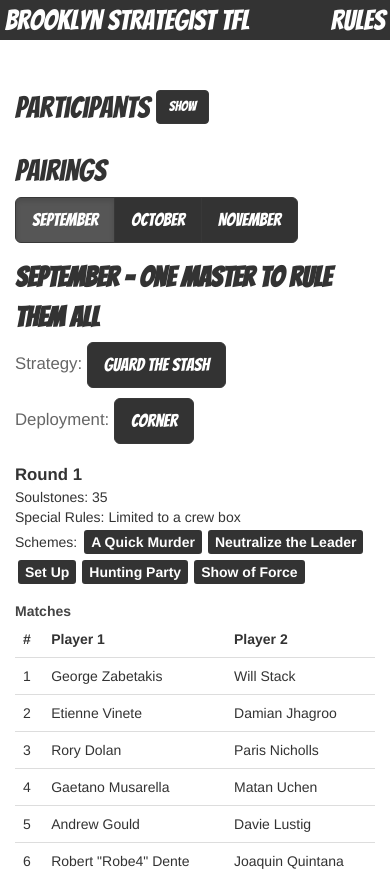
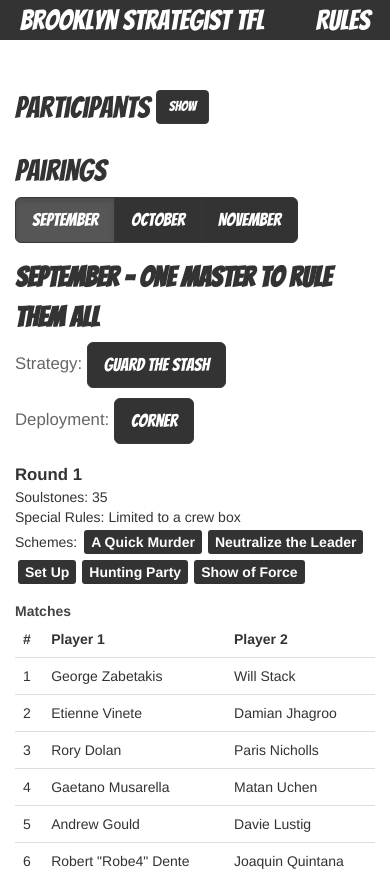
Before and after one commit to matan157/Brooklyn-Strategist-TFL-Matchups, a plain HTML site: page index.html in a window 390 px wide. Shown: the top 882 px of the page. Drawn offline with nearby package versions, Linux system fonts and the light colour scheme.

Commit message:
This will probably be right

```diff
--- a/css/style.css
+++ b/css/style.css
@@ -132,10 +132,10 @@ pairings .btn-group {
         font-size: 2em;
     }
     .head-bar .header {
-        margin-left: 5px;
+        margin-left: 20px;
     }
     .head-bar span {
-        margin-right: 5px;
+        margin-right: 20px;
         cursor: pointer;
     }
 }
```
